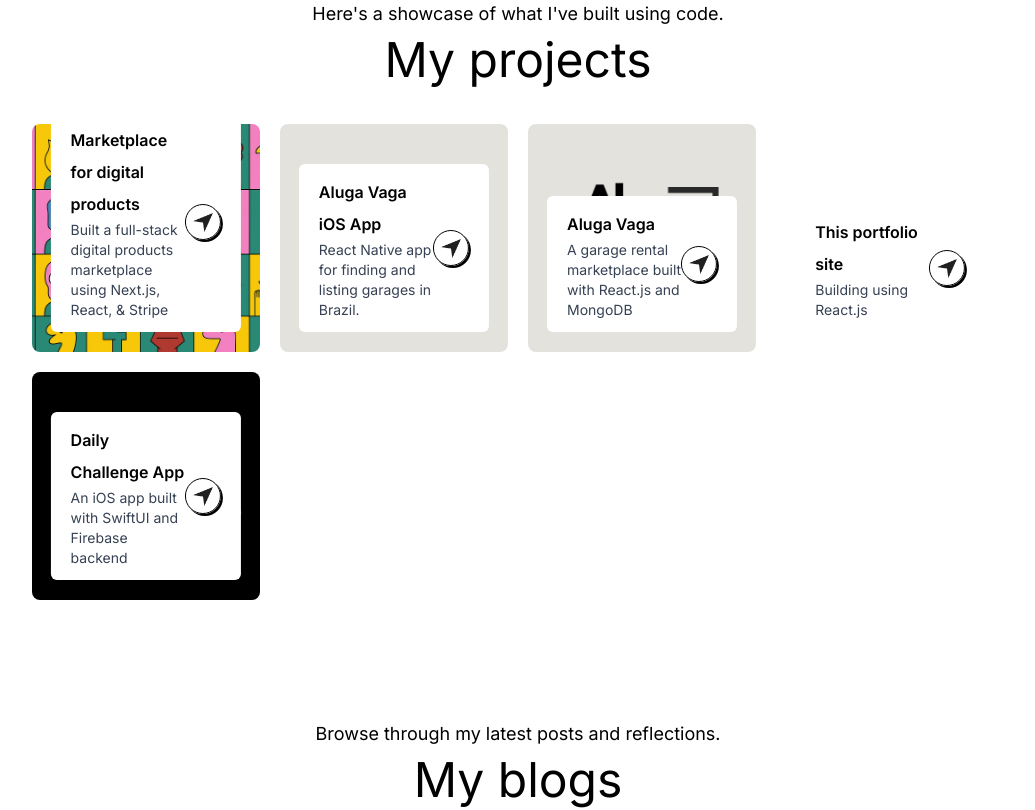
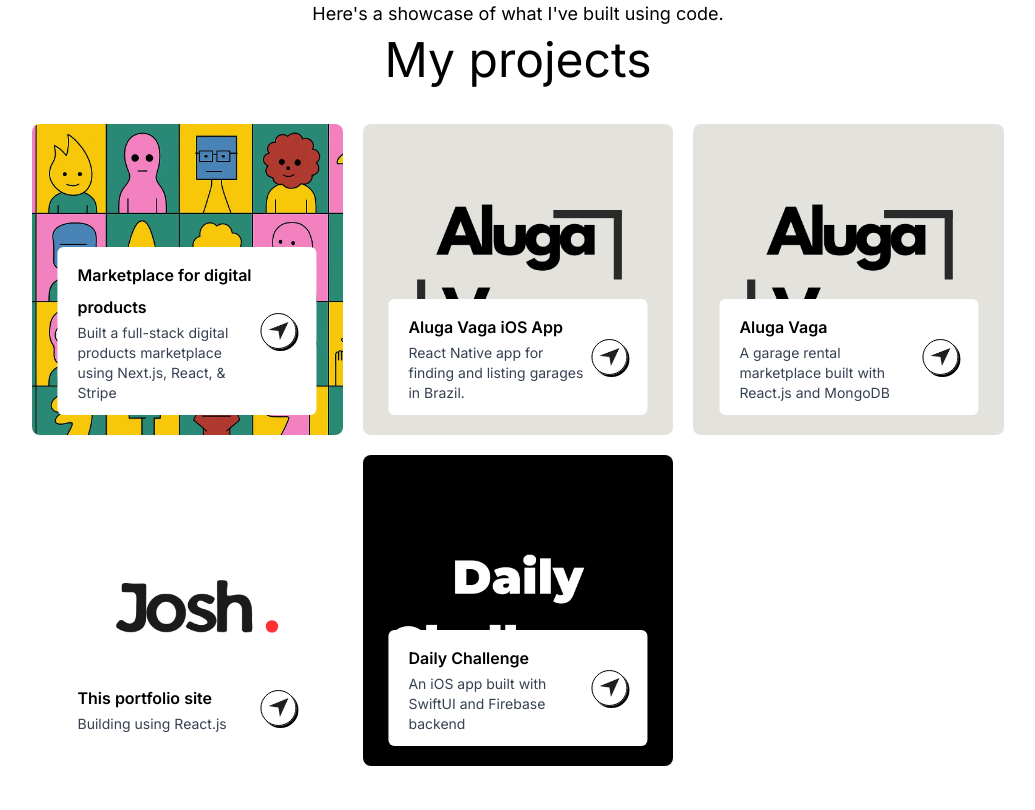
Before and after one commit to jmkenyon/joshmkenyon, a Next.js app: page / in a window 1280 px wide. Shown: the part 840-1650 px from the top of the page, without its empty margins (122-1157 px from the left). Built offline with nearby package versions, Linux system fonts and the light colour scheme.

Commit message:
sizing of project cards

```diff
--- a/app/components/Projects.jsx
+++ b/app/components/Projects.jsx
@@ -33,13 +33,13 @@ const Projects = () => {
         initial={{ opacity: 0 }}
         whileInView={{ opacity: 1 }}
         transition={{ delay: 0.6, duration: 0.4 }}
-        className="grid grid-cols-auto my-10 gap-5 dark:text-black"
+        className="grid grid-cols-1  md:grid-cols-2 lg:grid-cols-3 2xl:grid-cols-4 my-10 gap-5 dark:text-black"
       >
         {projectData.map((project, index) => (
           <a key={index} href={project.link} target="_blank">
             <motion.div
               whileHover={{ scale: 1.05 }}
-              transition={{duration: 0.3}}
+              transition={{ duration: 0.3 }}
               key={index}
               className="aspect-square bg-no-repeat bg-cover bg-center rounded-lg relative cursor-pointer group"
               style={{ backgroundImage: `url(${project.bgImage})` }}
--- a/public/assets/assets.js
+++ b/public/assets/assets.js
@@ -37,7 +37,6 @@ import right_arrow_bold from "./right-arrow-bold.png";
 import right_arrow_bold_dark from "./right-arrow-bold-dark.png";
 import light_logo from "./light-logo.png";
 import dailychallenge from "./dailychallenge.png";
-
 
 export const assets = {
   user_image,
@@ -84,7 +83,8 @@ export const assets = {
 export const projectData = [
   {
     title: "Marketplace for digital products",
-    description: "Built a full-stack digital products marketplace using Next.js, React, & Stripe",
+    description:
+      "Built a full-stack digital products marketplace using Next.js, React, & Stripe",
     bgImage: "/background.png",
     link: "https://marketplace-three-liart.vercel.app/",
   },
@@ -107,7 +107,7 @@ export const projectData = [
     link: "https://www.joshmkenyon.com/",
   },
   {
-    title: "Daily Challenge App",
+    title: "Daily Challenge",
     description: "An iOS app built with SwiftUI and Firebase backend",
     bgImage: "/dailychallenge.png",
     link: "https://apps.apple.com/gb/app/the-daily-challenge/id6741366136",
```
